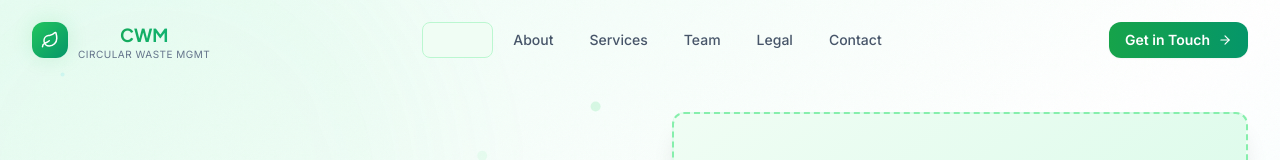
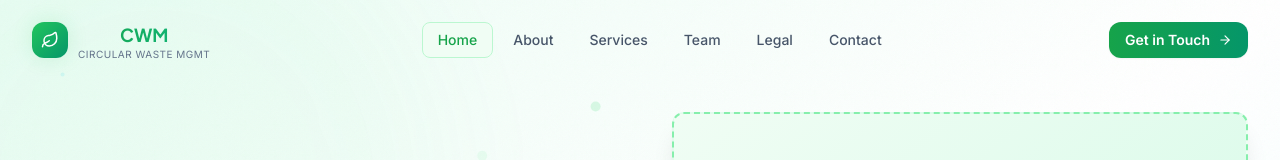
Before and after one commit to jaklon/cwm-web-profile, a React (Vite) app: page / in a window 1280 px wide. Shown: the top 160 px of the page. Built offline with nearby package versions, Linux system fonts and the light colour scheme.

Commit message:
fix navbar

```diff
--- a/src/components/layout/Navbar.jsx
+++ b/src/components/layout/Navbar.jsx
@@ -112,7 +112,7 @@ export default function Navbar() {
                         : 'text-slate-600 hover:text-green-600'}
                     `}
                   >
-                    {label}
+                    <span className="relative z-10">{label}</span>
                     {isActive && (
                       <motion.div
                         layoutId="nav-active"
```
